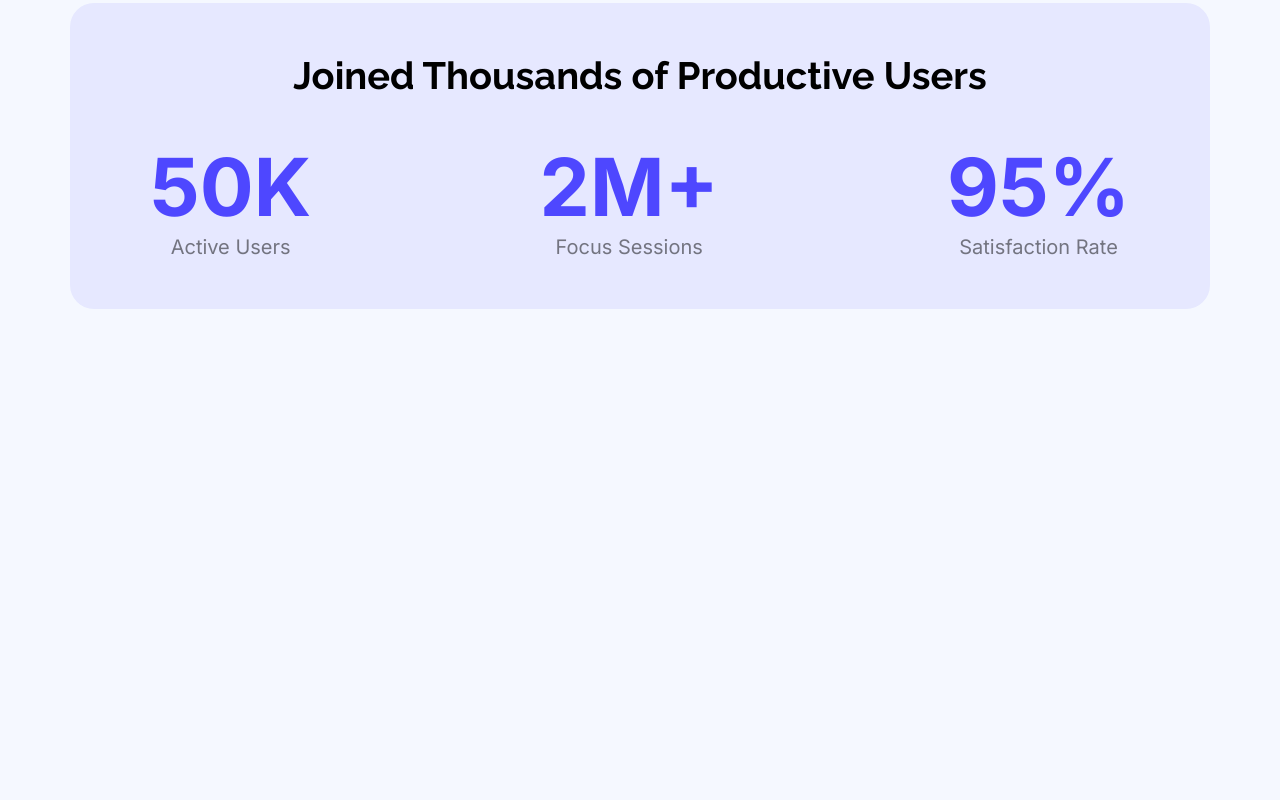
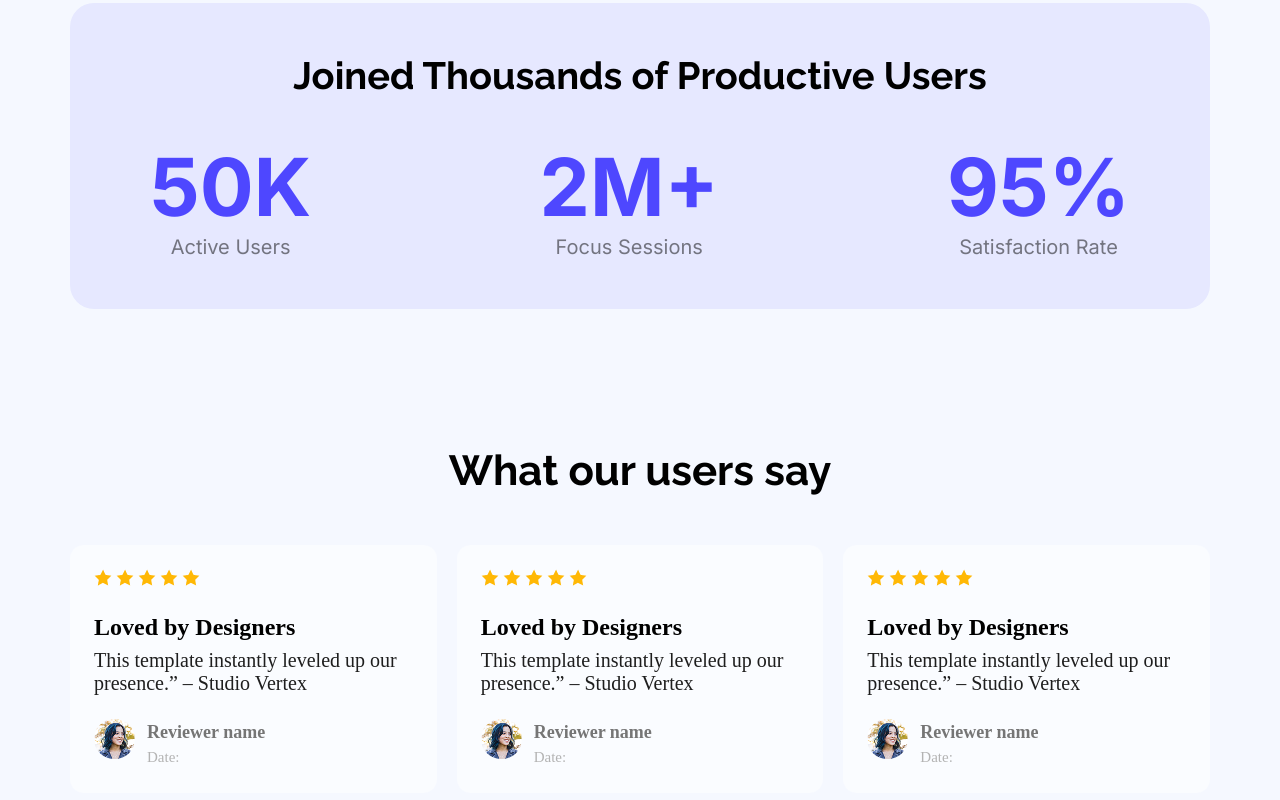
Before and after one commit to esaruhulla1/B12A01, a plain HTML site: page index.html in a window 1280 px wide. Shown: the part 1299-2099 px from the top of the page. Before the commit the page ends 1608 px from the top, so only its background shows below. Drawn offline with Linux system fonts and the light colour scheme.

Commit message:
Fedback section adedd

```diff
--- a/index.html
+++ b/index.html
@@ -42,7 +42,7 @@
             <h2 class="title raleway-font">Joined Thousands of Productive Users</h2>
             <div class="item-container inter-font">
                 <div class="item">
-                    <h1 >50K</h1>
+                    <h1>50K</h1>
                     <p>Active Users</p>
                 </div>
                 <div class="item">
@@ -56,7 +56,82 @@
             </div>
 
         </section>
-        <section class="feedback-Section"></section> <!-- Challenges  -->
+        <section class="feedback-Section main-width">
+            <h1 class="fedback-heading raleway-font">What our users say</h1>
+            <div class="card-container">
+                <!-- item 1 -->
+                <div class="card-item">
+                    <div class="star-icon">
+                        <img src="./Assets/icon-star.png" alt="">
+                        <img src="./Assets/icon-star.png" alt="">
+                        <img src="./Assets/icon-star.png" alt="">
+                        <img src="./Assets/icon-star.png" alt="">
+                        <img src="./Assets/icon-star.png" alt="">
+                    </div>
+                    <div class="title-subtitle">
+                        <h2>Loved by Designers</h2>
+                        <p>This template instantly leveled up our presence.” – Studio Vertex</p>
+                    </div>
+                    <div class="reviewer">
+                        <div class="left-img">
+                            <img src="./Assets/avatar.png" alt="">
+                        </div>
+                        <div class="right-text">
+                            <h5>Reviewer name</h5>
+                            <h6>Date:</h6>
+                        </div>
+                    </div>
+
+                </div>
+
+                <!-- item 2 -->
+                <div class="card-item">
+                    <div class="star-icon">
+                        <img src="./Assets/icon-star.png" alt="">
+                        <img src="./Assets/icon-star.png" alt="">
+                        <img src="./Assets/icon-star.png" alt="">
+                        <img src="./Assets/icon-star.png" alt="">
+                        <img src="./Assets/icon-star.png" alt="">
+                    </div>
+                    <div class="title-subtitle">
+                        <h2>Loved by Designers</h2>
+                        <p>This template instantly leveled up our presence.” – Studio Vertex</p>
+                    </div>
+                    <div class="reviewer">
+                        <div class="left-img">
+                            <img src="./Assets/avatar.png" alt="">
+                        </div>
+                        <div class="right-text">
+                            <h5>Reviewer name</h5>
+                            <h6>Date:</h6>
+                        </div>
+                    </div>
+                </div>
+                <!-- item 3 -->
+                <div class="card-item">
+                    <div class="star-icon">
+                        <img src="./Assets/icon-star.png" alt="">
+                        <img src="./Assets/icon-star.png" alt="">
+                        <img src="./Assets/icon-star.png" alt="">
+                        <img src="./Assets/icon-star.png" alt="">
+                        <img src="./Assets/icon-star.png" alt="">
+                    </div>
+                    <div class="title-subtitle">
+                        <h2>Loved by Designers</h2>
+                        <p>This template instantly leveled up our presence.” – Studio Vertex</p>
+                    </div>
+                    <div class="reviewer">
+                        <div class="left-img">
+                            <img src="./Assets/avatar.png" alt="">
+                        </div>
+                        <div class="right-text">
+                            <h5>Reviewer name</h5>
+                            <h6>Date:</h6>
+                        </div>
+                    </div>
+                </div>
+            </div>
+        </section> <!-- Challenges  -->
         <section class="focous-section"></section> <!-- optional -->
         <section class="touch-Section"></section>
     </main>
--- a/style.css
+++ b/style.css
@@ -145,3 +145,57 @@ main{}
     text-align: center;
     color: #737480;
 }
+/* fedback section style */
+.feedback-Section{
+    margin-top: 137px;
+    margin-bottom: 137px;
+}
+.fedback-heading {
+    text-align: center;
+    font-size: 42px;
+    font-style: bold;
+    padding-bottom: 50px;
+}
+.card-container{
+    display: flex;
+    justify-content: space-between;
+    gap: 20px;
+}
+.card-item{
+    background-color: #fafcff;
+    padding: 24px;
+    border-radius: 14px;
+}
+
+.title-subtitle{
+    padding: 24px 0px;
+}
+.title-subtitle h2{
+    margin-bottom: 8px;
+    font-weight: 600;
+}
+.title-subtitle p{
+    color: #1e1e1e;
+    font-size: 20px;
+    font-weight: 500;
+}
+.reviewer{
+    /* border: 1px solid red; */
+    display: flex;
+    gap: 12px;
+}
+.left-img img{
+    border-radius: 50%;
+}
+.right-text{
+    line-height: 1.5;
+    color: #757575;
+}
+.right-text h5{
+    font-size: 18px;
+}
+.right-text h6{
+    font-size: 15px;
+    font-weight: 500;
+    color: #b3b3b3;
+}
```
